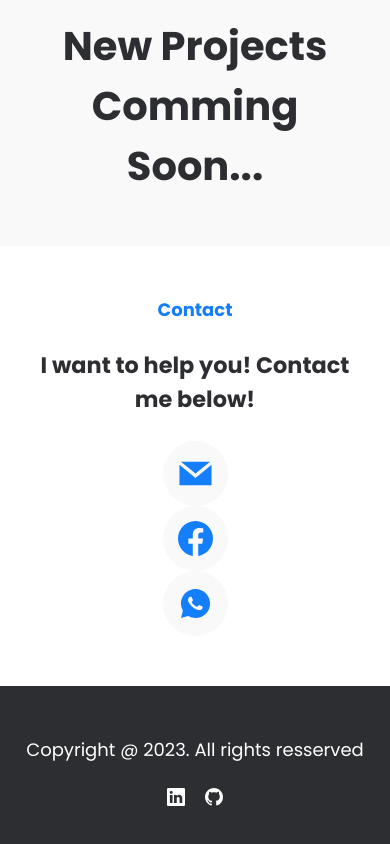
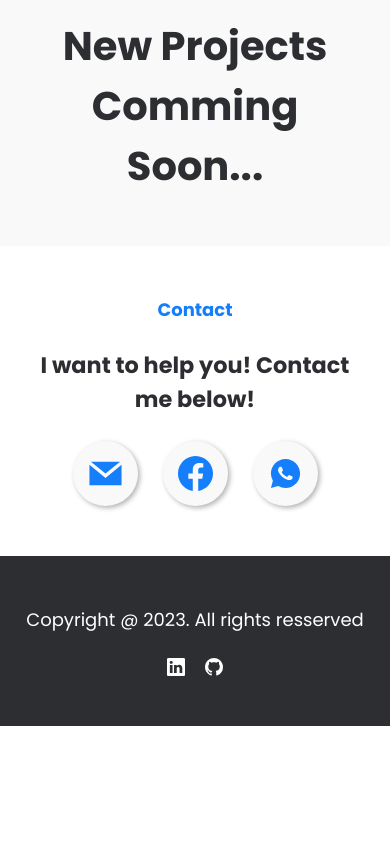
Before and after one commit to dranyam2022/maynard_escalante_portfolio, a React (Vite) app: page / in a window 390 px wide. Shown: the part 2131-2975 px from the top of the page. After the commit the page ends 2857 px from the top, so only its background shows below. Built offline with nearby package versions, Linux system fonts and the light colour scheme.

Commit message:
completed mobile view layout and effects

```diff
--- a/src/components/contact/Contact.module.css
+++ b/src/components/contact/Contact.module.css
@@ -21,10 +21,10 @@
 }
 .contacts {
   display: flex;
-  flex-direction: column;
   justify-content: center;
   align-items: center;
   list-style: none;
+  gap: 25px;
 }
 
 .contact {
@@ -34,4 +34,12 @@
   padding: 15px;
   color: var(--light-accent);
   cursor: pointer;
+  box-shadow: 2px 2px 5px rgba(0, 0, 0, 0.3);
 }
+
+.contact:hover {
+  color: var(--light-bold);
+}
+.contact:active {
+  transform: scale(0.9);
+}
--- a/src/components/contact/Contact.tsx
+++ b/src/components/contact/Contact.tsx
@@ -7,18 +7,22 @@ const Contact = () => {
   return (
     <section className={styles.container} id="contact">
       <h3>Contact</h3>
-      <h4>
-        I want to help you! Contact me below!
-      </h4>
+      <h4>I want to help you! Contact me below!</h4>
       <ul className={styles.contacts}>
         <li className={styles.contact}>
-          <GrMail />
+          <a href="mailto:maynardescalante2015@gmail.com" title="mail">
+            <GrMail />
+          </a>
         </li>
         <li className={styles.contact}>
-          <BsFacebook />
+          <a href="https://www.facebook.com/maynard.escalante" target="_blank" title="facebook">
+            <BsFacebook />
+          </a>
         </li>
         <li className={styles.contact}>
-          <RiWhatsappFill />
+          <a href="https://wa.me/+639959706655" target="_blank" title="whatsapp">
+            <RiWhatsappFill />
+          </a>
         </li>
       </ul>
     </section>
--- a/src/components/footer/Footer.tsx
+++ b/src/components/footer/Footer.tsx
@@ -9,10 +9,11 @@ const Footer = () => {
         <a
           href="https://www.linkedin.com/in/maynard-escalante-3033ab1a3/"
           target="_blank"
+          title="linkedin"
         >
           <BsLinkedin />
         </a>
-        <a href="https://github.com/dranyam2022" target="_blank">
+        <a href="https://github.com/dranyam2022" target="_blank" title="github">
           <BsGithub />
         </a>
       </div>
--- a/src/components/home/Home.tsx
+++ b/src/components/home/Home.tsx
@@ -24,10 +24,15 @@ const Home = () => {
           <a
             href="https://www.linkedin.com/in/maynard-escalante-3033ab1a3/"
             target="_blank"
+            title="linkedin"
           >
             <BsLinkedin />
           </a>
-          <a href="https://github.com/dranyam2022" target="_blank">
+          <a
+            href="https://github.com/dranyam2022"
+            target="_blank"
+            title="github"
+          >
             <BsGithub />
           </a>
         </div>
```
